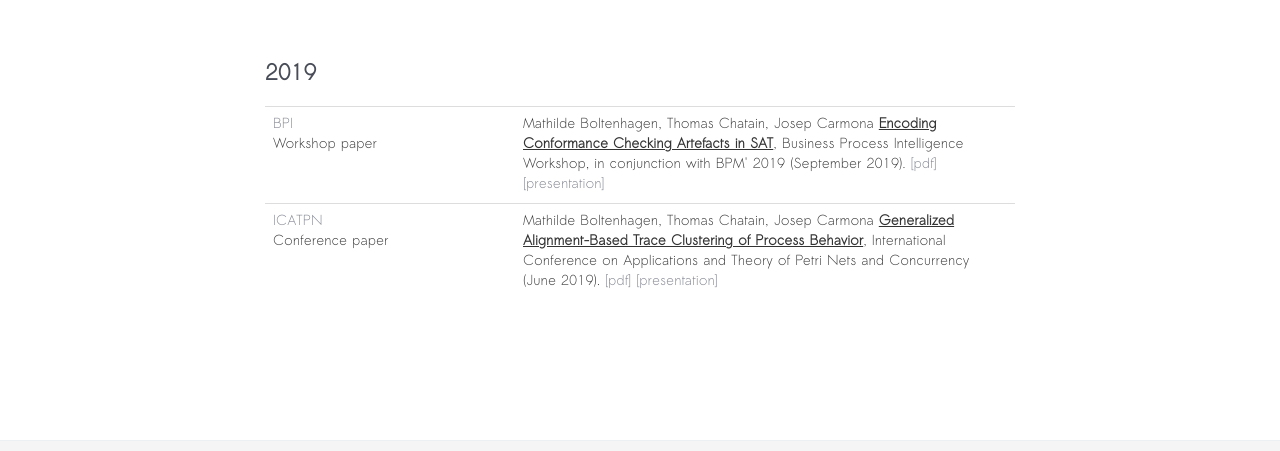
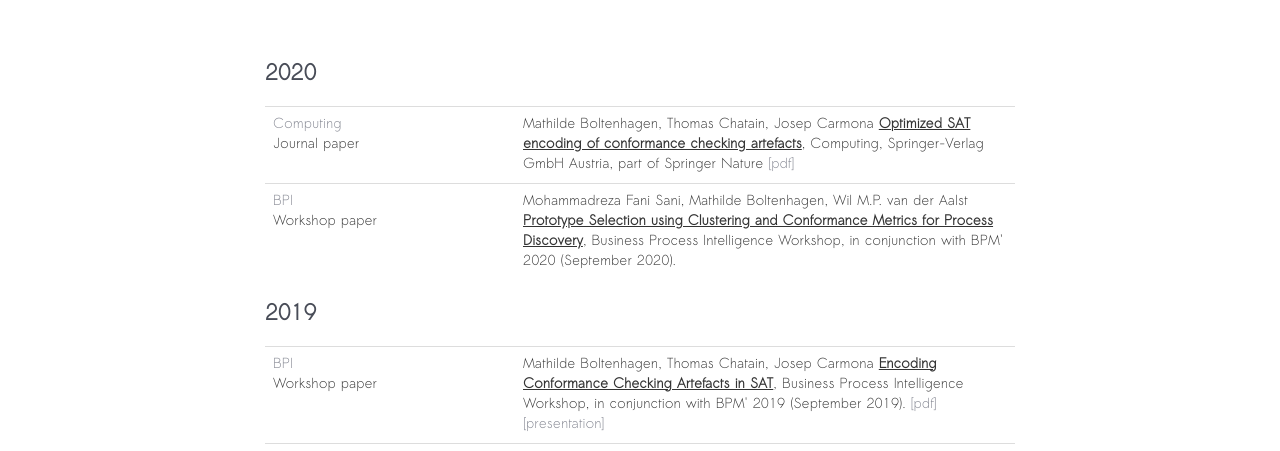
Before and after one commit to BoltMaud/info, a plain HTML site: page publication.html in a window 1280 px wide. Shown: the part 172-623 px from the top of the page. Drawn offline with Linux system fonts and the light colour scheme; a script that the page names is missing.

Commit message:
add papers

```diff
--- a/publication.html
+++ b/publication.html
@@ -120,6 +120,34 @@
                 <div class="home">
 
 
+
+
+                    <h3> 2020 </h3>
+
+                    <table class="table table-hover">
+                        <tbody>
+                        <tr>
+                            <td class="col-md-4"> <a href="https://www.springer.com/journal/607">Computing</a> <br>  Journal paper  </td>
+                            <td>
+                                Mathilde Boltenhagen, Thomas Chatain, Josep Carmona
+                                <strong style="text-decoration: underline;">Optimized SAT encoding of conformance checking artefacts</strong>, Computing, Springer-Verlag GmbH Austria, part of Springer Nature
+                                <a href="https://link.springer.com/article/10.1007/s00607-020-00831-8">[pdf]</a>
+                            </td>
+                        </tr>
+
+                        <tr>
+                            <td class="col-md-3"> <a href="http://www.petrinets2019.de/">BPI</a> <br>
+                                Workshop paper </td>
+                            <td>
+                                Mohammadreza Fani Sani, Mathilde Boltenhagen, Wil M.P. van der Aalst
+                                <strong style="text-decoration: underline;">Prototype Selection using Clustering and Conformance Metrics for Process Discovery</strong>, Business Process Intelligence Workshop, in conjunction with BPM' 2020 (September 2020).
+                            </td>
+                        </tr>
+
+                        </tbody></table>
+
+
+
                     <h3> 2019 </h3>
 
                     <table class="table table-hover">
```
